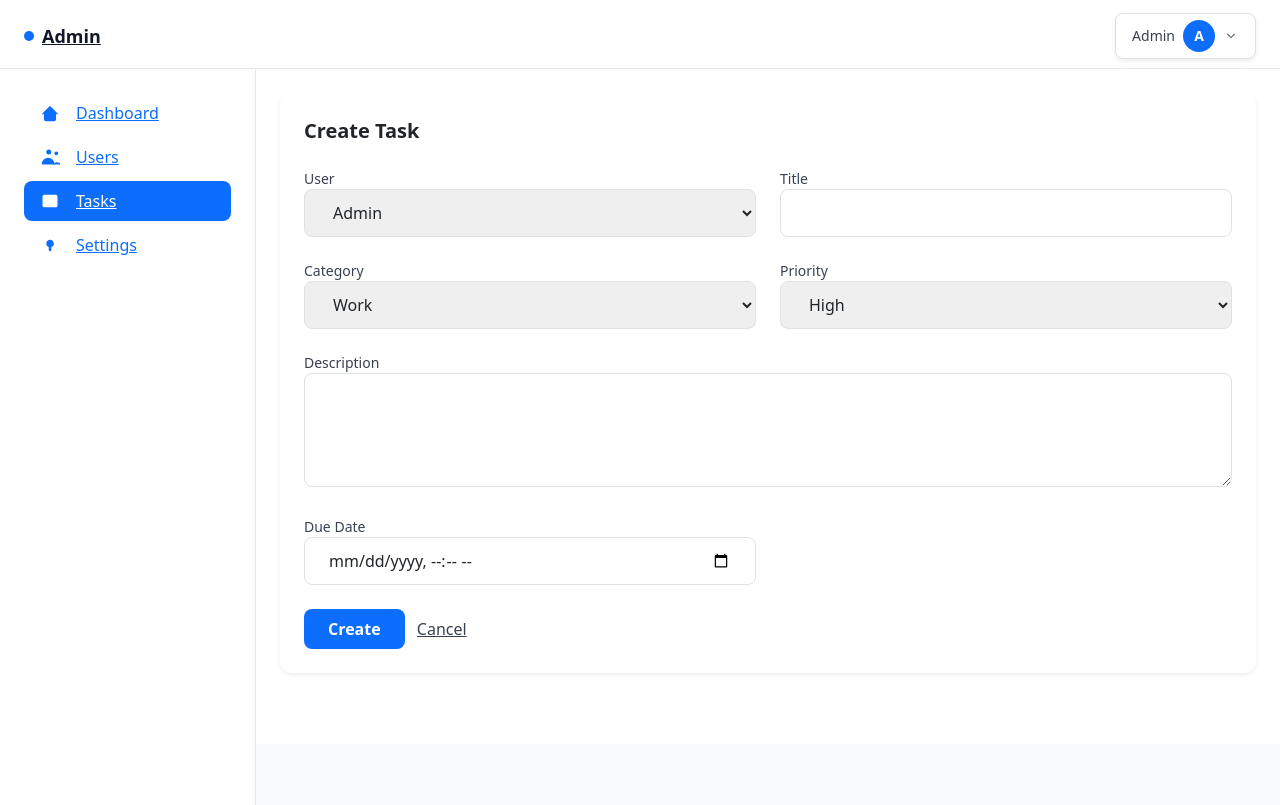
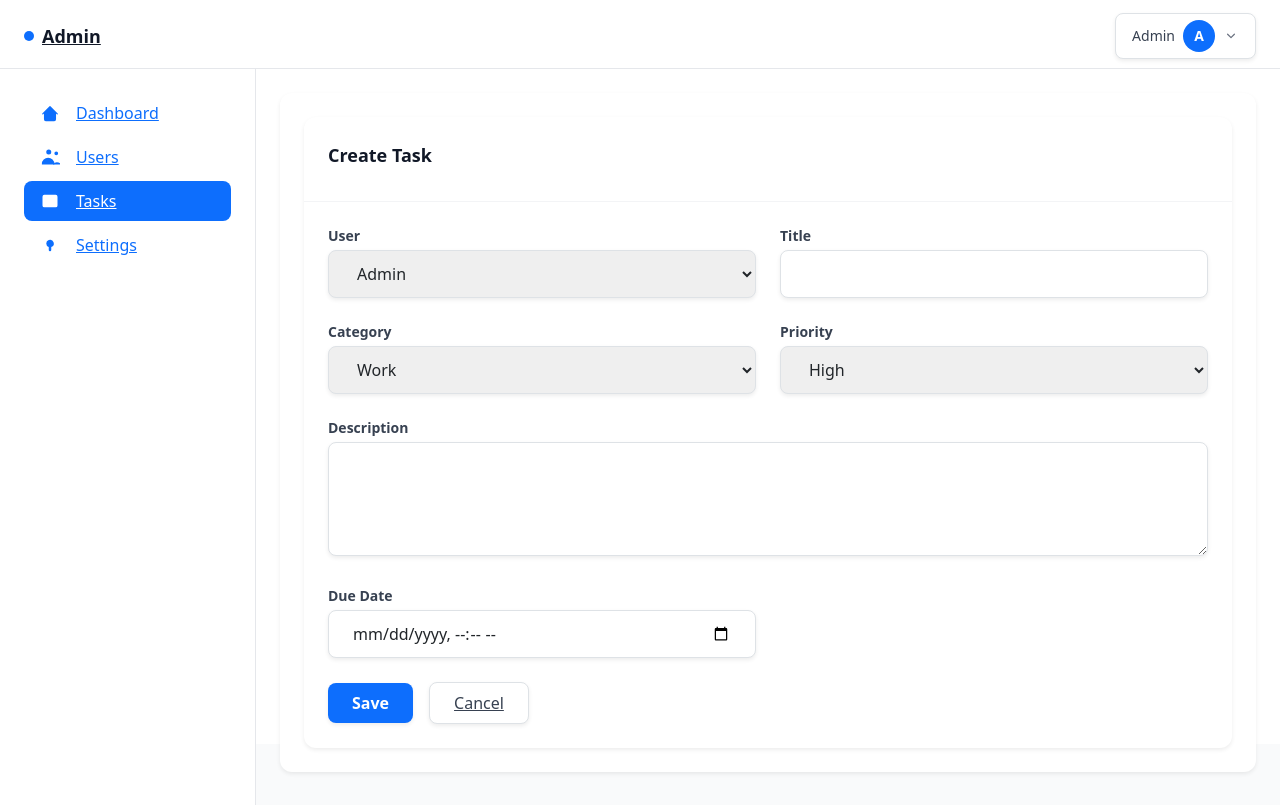
Before and after one commit to leogeeks/veryapp, a Laravel app: page /admin/tasks/create in a window 1280 px wide. Shown: the part 56-861 px from the top of the page. Run offline with Laravel 12, Linux system fonts and the light colour scheme; a user stored in the database is signed in; data comes from the database, SQL or seed files in the repository; some libraries are stand-ins or nearby versions.

Commit message:
Refactor admin views with improved styling and card-based layout
Co-authored-by: ali.raza <ali.raza@geeksroot.com>

```diff
--- a/laravel-api/resources/views/admin/tasks/create.blade.php
+++ b/laravel-api/resources/views/admin/tasks/create.blade.php
@@ -1,56 +1,62 @@
 @extends('layouts.admin')
 
 @section('admin_content')
-  <h2 class="text-xl font-semibold mb-4">Create Task</h2>
+  <div class="bg-white rounded-xl shadow-sm">
+    <div class="px-6 py-4 border-b border-gray-100">
+      <h2 class="text-lg font-semibold text-gray-900">Create Task</h2>
+    </div>
+    <div class="p-6">
       <form method="POST" action="/admin/tasks">
         @csrf
         <div class="grid grid-cols-1 md:grid-cols-2 gap-4">
           <div>
-        <label class="block text-sm font-medium text-gray-700">User</label>
-        <select name="user_id" class="w-full h-12 px-4 py-2 border rounded-lg focus:ring-2 focus:ring-[#f04848] focus:outline-none">
+            <label class="block text-sm font-semibold text-gray-700 mb-1">User</label>
+            <select name="user_id" class="w-full h-12 px-4 py-2 border border-gray-300 rounded-lg shadow-sm focus:ring-2 focus:ring-[#f04848] focus:outline-none">
               @foreach($users as $u)
               <option value="{{ $u->id }}" @selected(old('user_id')==$u->id)>{{ $u->name }}</option>
               @endforeach
             </select>
-        @error('user_id')<p class="text-sm text-red-600 mt-1">{{ $message }}</p>@enderror
+            @error('user_id')<p class="text-xs text-red-500 mt-1">{{ $message }}</p>@enderror
           </div>
           <div>
-        <label class="block text-sm font-medium text-gray-700">Title</label>
-        <input name="title" value="{{ old('title') }}" class="w-full h-12 px-4 py-2 border rounded-lg focus:ring-2 focus:ring-[#f04848] focus:outline-none" required>
-        @error('title')<p class="text-sm text-red-600 mt-1">{{ $message }}</p>@enderror
+            <label class="block text-sm font-semibold text-gray-700 mb-1">Title</label>
+            <input name="title" value="{{ old('title') }}" class="w-full h-12 px-4 py-2 border border-gray-300 rounded-lg shadow-sm focus:ring-2 focus:ring-[#f04848] focus:outline-none" required>
+            @error('title')<p class="text-xs text-red-500 mt-1">{{ $message }}</p>@enderror
           </div>
           <div>
-        <label class="block text-sm font-medium text-gray-700">Category</label>
-        <select name="category" class="w-full h-12 px-4 py-2 border rounded-lg focus:ring-2 focus:ring-[#f04848] focus:outline-none">
+            <label class="block text-sm font-semibold text-gray-700 mb-1">Category</label>
+            <select name="category" class="w-full h-12 px-4 py-2 border border-gray-300 rounded-lg shadow-sm focus:ring-2 focus:ring-[#f04848] focus:outline-none">
               @foreach(['Work','Family','Personal','Other'] as $c)
               <option value="{{ $c }}" @selected(old('category')==$c)>{{ $c }}</option>
               @endforeach
             </select>
-        @error('category')<p class="text-sm text-red-600 mt-1">{{ $message }}</p>@enderror
+            @error('category')<p class="text-xs text-red-500 mt-1">{{ $message }}</p>@enderror
           </div>
           <div>
-        <label class="block text-sm font-medium text-gray-700">Priority</label>
-        <select name="priority" class="w-full h-12 px-4 py-2 border rounded-lg focus:ring-2 focus:ring-[#f04848] focus:outline-none">
+            <label class="block text-sm font-semibold text-gray-700 mb-1">Priority</label>
+            <select name="priority" class="w-full h-12 px-4 py-2 border border-gray-300 rounded-lg shadow-sm focus:ring-2 focus:ring-[#f04848] focus:outline-none">
               @foreach(['High','Medium','Low'] as $p)
               <option value="{{ $p }}" @selected(old('priority')==$p)>{{ $p }}</option>
               @endforeach
             </select>
-        @error('priority')<p class="text-sm text-red-600 mt-1">{{ $message }}</p>@enderror
+            @error('priority')<p class="text-xs text-red-500 mt-1">{{ $message }}</p>@enderror
           </div>
           <div class="md:col-span-2">
-        <label class="block text-sm font-medium text-gray-700">Description</label>
-        <textarea name="description" class="w-full px-4 py-2 border rounded-lg focus:ring-2 focus:ring-[#f04848] focus:outline-none" rows="4">{{ old('description') }}</textarea>
-        @error('description')<p class="text-sm text-red-600 mt-1">{{ $message }}</p>@enderror
+            <label class="block text-sm font-semibold text-gray-700 mb-1">Description</label>
+            <textarea name="description" class="w-full px-4 py-2 border border-gray-300 rounded-lg shadow-sm focus:ring-2 focus:ring-[#f04848] focus:outline-none" rows="4">{{ old('description') }}</textarea>
+            @error('description')<p class="text-xs text-red-500 mt-1">{{ $message }}</p>@enderror
           </div>
           <div>
-        <label class="block text-sm font-medium text-gray-700">Due Date</label>
-        <input type="datetime-local" name="due_date" value="{{ old('due_date') }}" class="w-full h-12 px-4 py-2 border rounded-lg focus:ring-2 focus:ring-[#f04848] focus:outline-none">
-        @error('due_date')<p class="text-sm text-red-600 mt-1">{{ $message }}</p>@enderror
+            <label class="block text-sm font-semibold text-gray-700 mb-1">Due Date</label>
+            <input type="datetime-local" name="due_date" value="{{ old('due_date') }}" class="w-full h-12 px-4 py-2 border border-gray-300 rounded-lg shadow-sm focus:ring-2 focus:ring-[#f04848] focus:outline-none">
+            @error('due_date')<p class="text-xs text-red-500 mt-1">{{ $message }}</p>@enderror
           </div>
         </div>
-    <div class="mt-6">
-      <button class="px-4 py-2 rounded-lg bg-primary text-white font-semibold hover:bg-primaryDark">Create</button>
-      <a href="/admin/tasks" class="ml-2 text-gray-700 hover:underline">Cancel</a>
+        <div class="mt-6 flex items-center gap-3">
+          <button class="px-4 py-2 rounded-lg bg-primary text-white font-semibold shadow-sm hover:bg-primaryDark">Save</button>
+          <a href="/admin/tasks" class="px-4 py-2 rounded-lg border border-gray-300 bg-white text-gray-700 shadow-sm hover:bg-gray-50">Cancel</a>
         </div>
       </form>
+    </div>
+  </div>
 @endsection
```
Also changed, not shown: laravel-api/resources/views/admin/tasks/edit.blade.php (+10 -4 lines), laravel-api/resources/views/admin/users/create.blade.php (+22 -16 lines), laravel-api/resources/views/admin/users/edit.blade.php (+23 -17 lines). Lines whose indentation alone changed are shown as unchanged.
